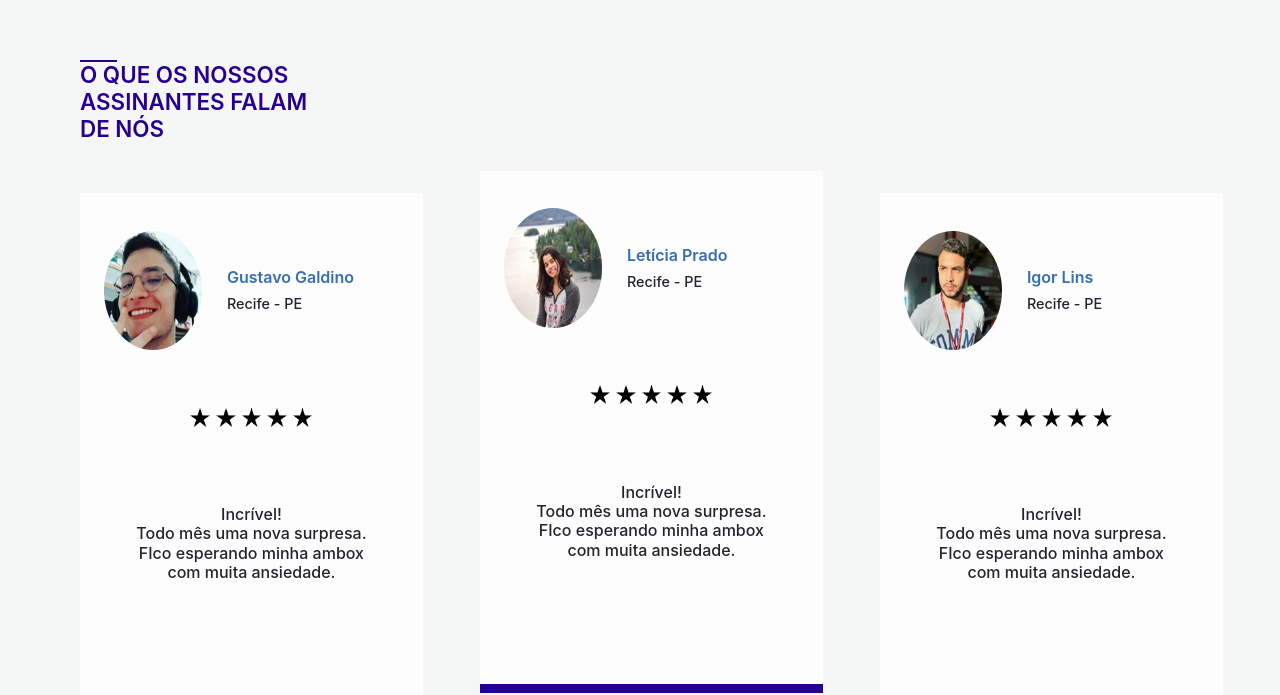
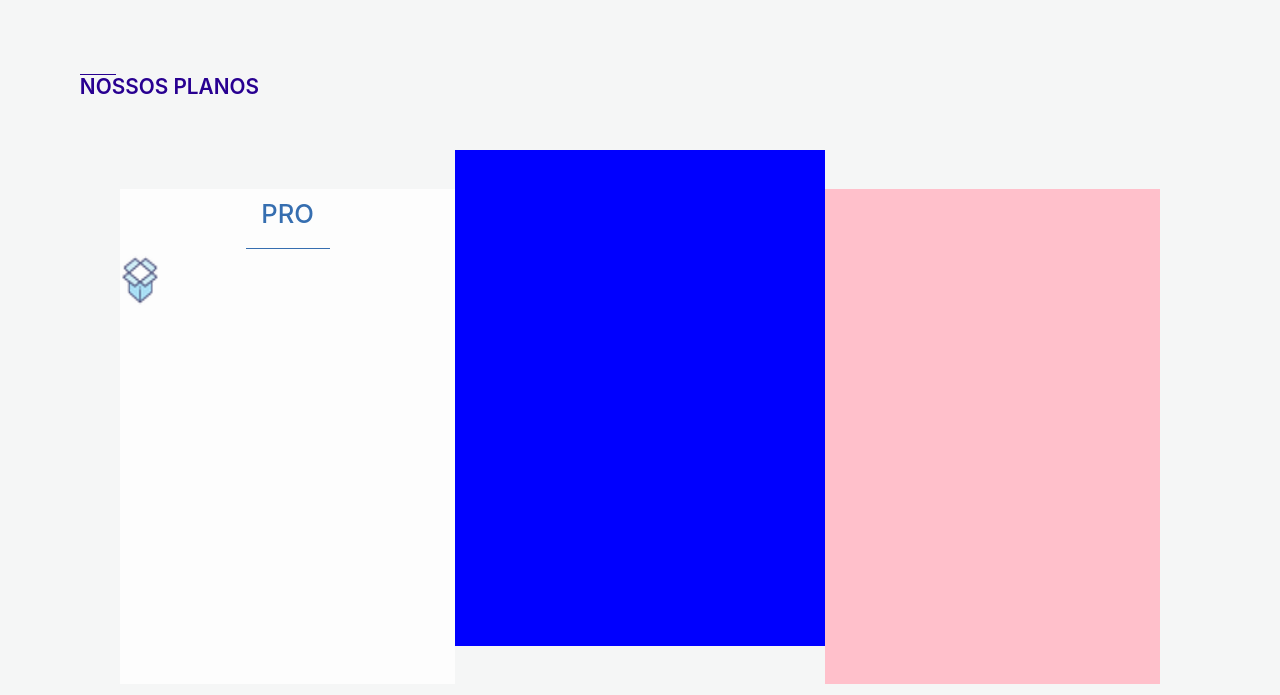
Before and after one commit to GustavoGaldino/AmboxWebsite, a React (Create React App) app: page / in a window 1280 px wide. Shown: the part 1640-2335 px from the top of the page. Built offline with nearby package versions, Linux system fonts and the light colour scheme.

Commit message:
Started the plans section

```diff
--- a/src/App.js
+++ b/src/App.js
@@ -26,6 +26,7 @@ function App() {
       </Navbar>
       <Landing />
       <AboutUs />
+      <Plans />
       <Reviews />
     </div>
   );
--- a/src/components/Plans/PlansCard/index.jsx
+++ b/src/components/Plans/PlansCard/index.jsx
@@ -2,11 +2,15 @@ import React from 'react'
 
 import './styles.css'
 
-function PlansCard(){
+function PlansCard(props){
     return(
         <div className="plans-card-div">
             <div className="plans-card-title">
-                <h1>PRO</h1>
+                <h1>{props.plan}</h1>
+            </div>
+            <div className="light-blue-line" />
+            <div className="price-div">
+                <img src={props.img} alt="" className="plan-img"/>
             </div>
         </div>
     );
--- a/src/components/Plans/PlansCard/styles.css
+++ b/src/components/Plans/PlansCard/styles.css
@@ -1,13 +1,39 @@
 .plans-card-div{
     width: 100%;
     height: 100%;
-    display: flex;
+    background-color: var(--color-semi-white);
 }
 
 .plans-card-title{
     width: 100%;
     display: flex;
-    height: 20%;
+    height: 12%;
     justify-content: center;
     align-items: center;
 }
+
+.plans-card-title h1{
+    color: var(--color-light-blue);
+    font-size: 1.6rem;
+    font-weight: 600%
+}
+
+.light-blue-line{
+    width: 25%;
+    margin: 0 auto;
+    background-color: var(--color-light-blue);
+    height: 1px;
+}
+
+
+.price-div{
+    width: 100%;
+    height: 30%;
+    display: grid;
+    margin: auto 0;
+}
+
+.plan-img{
+    width: 12%;
+    height: 40%;
+}
--- a/src/components/Plans/index.jsx
+++ b/src/components/Plans/index.jsx
@@ -2,6 +2,8 @@ import React from 'react'
 
 import './styles.css'
 import PlansCard from './PlansCard'
+
+import amboxImg from '../../assets/images/ambox.png'
 
 function Plans(){
     return(
@@ -9,11 +11,15 @@ function Plans(){
 
 
             <div className="plans-title">
+                <div className="plans-purple-line"></div>
                 <h1>NOSSOS PLANOS</h1>
             </div>
 
             <div className="first-card">
-
+                <PlansCard
+                    plan="PRO"
+                    img={amboxImg}
+                />
             </div>
 
             <div className="second-card">
--- a/src/components/Plans/styles.css
+++ b/src/components/Plans/styles.css
@@ -3,19 +3,25 @@
     width: 100vw;
     height: 100vh;
     background-color: var(--color-grey-lighter);
-    grid-template-columns: 1fr 0.8fr 5fr 1fr 4fr 1fr 5fr 1.8fr;
-    grid-template-rows: 2fr 1fr 1fr 1fr 6fr 1fr 1fr;
+    grid-template-rows: 3fr 2fr 0fr 1fr 12fr 1fr 2fr;
+    grid-template-columns: 2.38fr 1.19fr 10fr 11fr 10fr 3.57fr;
 }
 
 .plans-title{
     grid-row: 2/3;
-    grid-column: 2/3;
+    grid-column: 2/7;
+}
+
+.plans-purple-line{
+    width: 3%;
+    height: 1.2px;
+    background-color: var(--color-dark-blue);
 }
 
 .plans-title h1{
     color: var(--color-dark-blue);
     font-weight: 600;
-    font-size: 1rem;
+    font-size: 1.3rem;
 }
 
 .cards{
@@ -23,11 +29,18 @@
 }
 
 .first-card{
-    grid-column: 3/5;
+    grid-column: 3/4;
     grid-row:  5/7;
 }
 
 .second-card{
-    grid-column: 4/7;
+    grid-column: 4/5;
     grid-row: 4/6;
+    background: blue;
 }
+
+.third-card{
+    grid-column: 5/6;
+    grid-row: 5/7;
+    background: pink;
+}
```
Also changed, not shown: src/assets/images/ambox.png (added).
